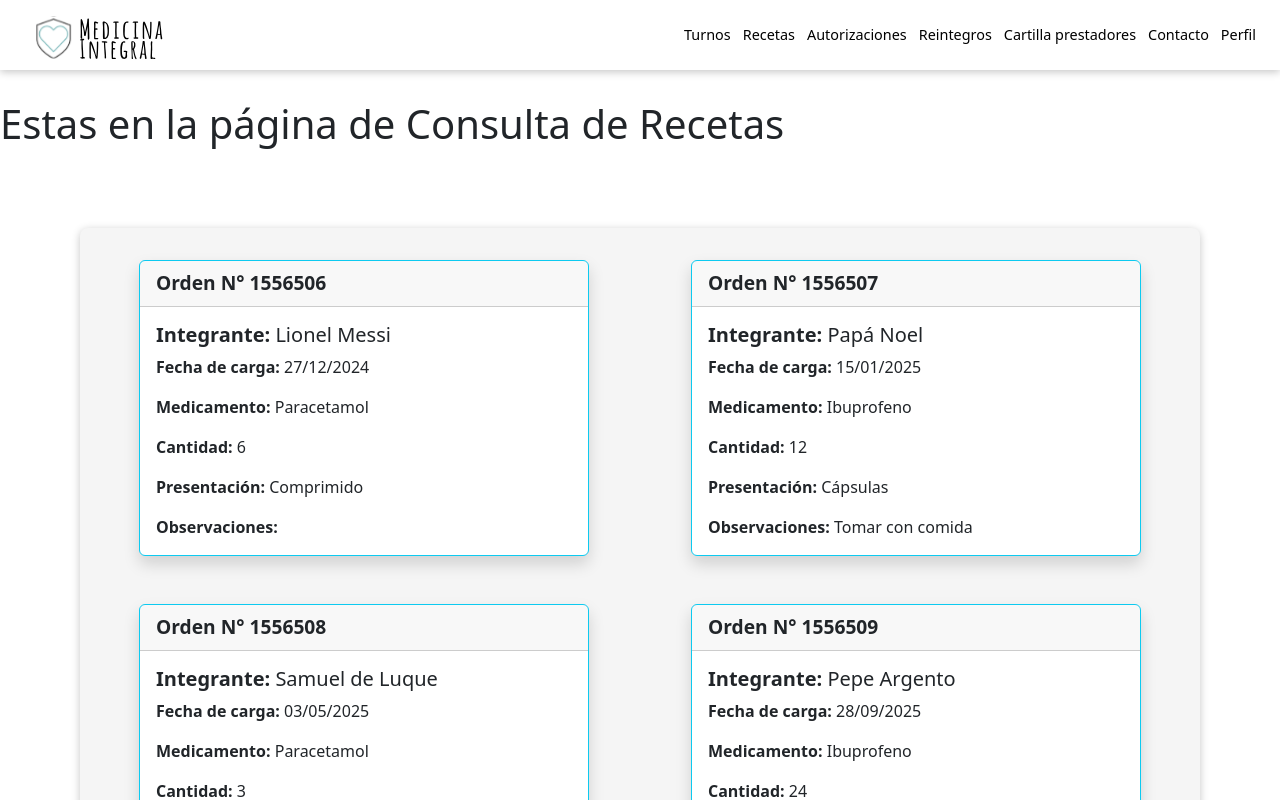
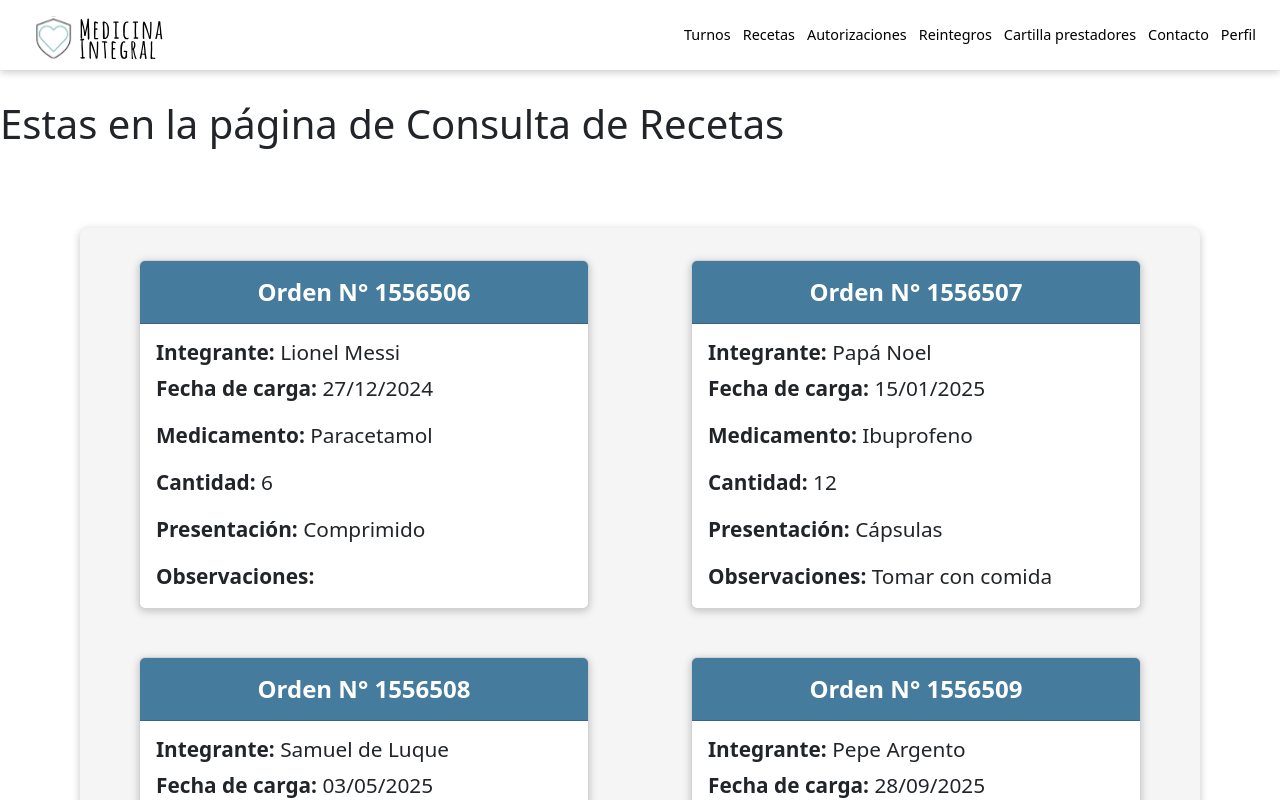
Before and after one commit to DesApp-2025c2-Grupo-8/Afiliados-FrontEnd, a React (Vite) app: page /consultar-recetas in a window 1280 px wide. Shown: the top 800 px of the page. Built offline with nearby package versions, Linux system fonts and the light colour scheme.

Commit message:
Pequeños cambios en el css de la CardReceta

```diff
--- /dev/null
+++ b/src/components/CardReceta/CardReceta.css
@@ -0,0 +1,20 @@
+.card-box {
+  width: 450px;
+  max-width: 500px;
+  margin: 1rem auto;
+  box-shadow: 0 2px 8px rgba(0, 0, 0, 0.226);
+}
+
+.card-header {
+  background-color: #457B9D;
+  color: white;
+  font-weight: bold;
+  font-size: 1.5rem;
+  text-align: center;
+  padding: 0.8rem;
+}
+
+.card-texto {
+    font-size: 1.3rem;
+
+}
--- a/src/components/CardReceta/CardReceta.jsx
+++ b/src/components/CardReceta/CardReceta.jsx
@@ -1,19 +1,20 @@
 import Card from 'react-bootstrap/Card';
 import 'bootstrap/dist/css/bootstrap.min.css';
+import './CardReceta.css'
 
 const CardReceta = ({receta}) => {
   return (
-    <Card className='shadow' border="info" style={{ width: '450px', maxWidth: '500px', margin: '1rem auto' }}>
-      <Card.Header style={{ fontWeight: 'bold', fontSize: '1.2rem' }}>
+    <Card className='card-box'>
+      <Card.Header className='card-header'>
         Orden N° {receta.orden}
       </Card.Header>
       <Card.Body>
-        <Card.Title><strong>Integrante: </strong>{receta.integrante}</Card.Title>
-        <Card.Text><strong>Fecha de carga: </strong>{receta.fechaDeCarga}</Card.Text>
-        <Card.Text><strong>Medicamento: </strong>{receta.medicamento}</Card.Text>
-        <Card.Text><strong>Cantidad: </strong>{receta.cantidad}</Card.Text>
-        <Card.Text><strong>Presentación: </strong>{receta.presentacion}</Card.Text>
-        <Card.Text><strong>Observaciones: </strong>{receta.observaciones}</Card.Text>
+        <Card.Title className='card-texto'><strong>Integrante: </strong>{receta.integrante}</Card.Title>
+        <Card.Text className='card-texto'><strong>Fecha de carga: </strong>{receta.fechaDeCarga}</Card.Text>
+        <Card.Text className='card-texto'><strong>Medicamento: </strong>{receta.medicamento}</Card.Text>
+        <Card.Text className='card-texto'><strong>Cantidad: </strong>{receta.cantidad}</Card.Text>
+        <Card.Text className='card-texto'><strong>Presentación: </strong>{receta.presentacion}</Card.Text>
+        <Card.Text className='card-texto'><strong>Observaciones: </strong>{receta.observaciones}</Card.Text>
       </Card.Body>
     </Card>
   );
```
